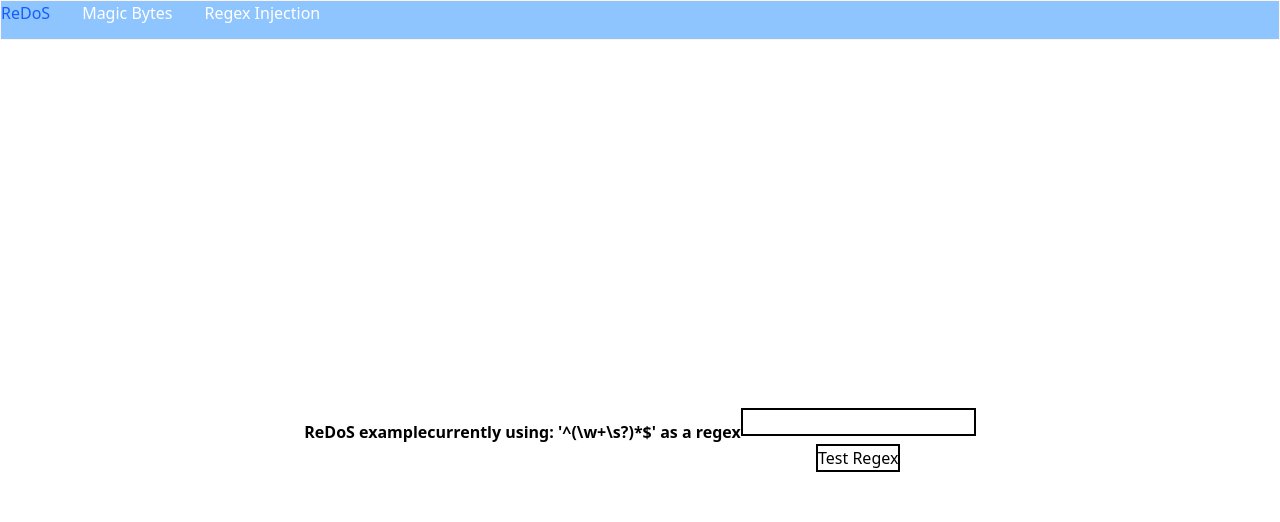
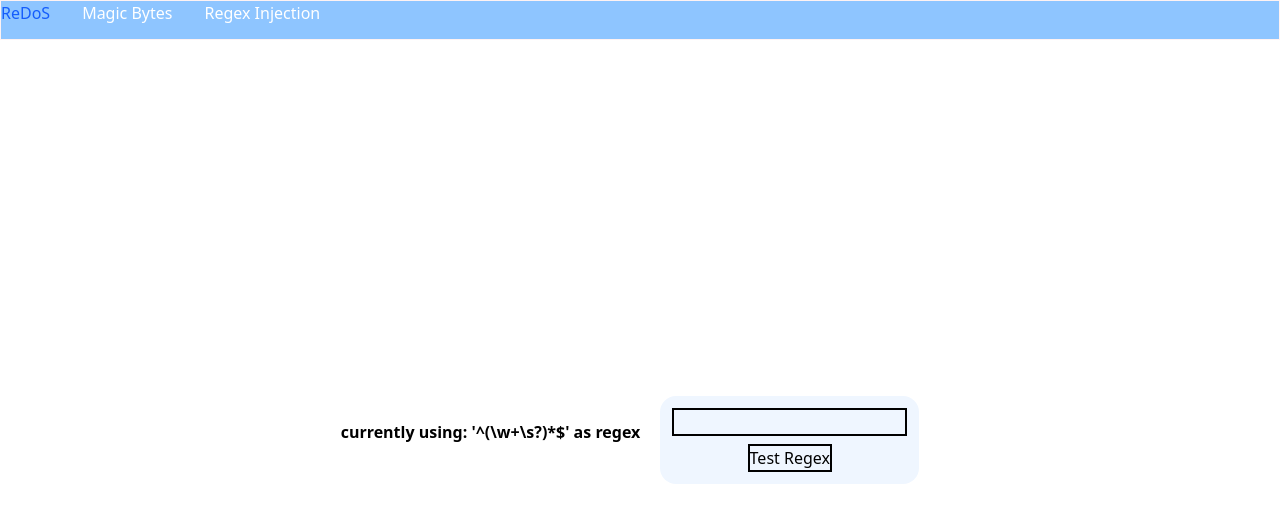
Before and after one commit to zerroxxx9/WebVulnerabilities, a React (Vite) app in the folder frontend/: page /redos in a window 1280 px wide. Shown: the top 522 px of the page. Built offline with nearby package versions, Linux system fonts and the light colour scheme.

Commit message:
small design adjustments

```diff
--- a/frontend/src/pages/redos.tsx
+++ b/frontend/src/pages/redos.tsx
@@ -25,13 +25,15 @@ const ReDoS: React.FC = () => {
 
     return (
         <div className={"flex items-center justify-center h-screen w-screen"}>
-            <h2 className={"font-semibold mb-4"}>ReDoS example</h2>
-            <p className={"font-semibold mb-4"}>currently using: '{vulnerableRegexString}' as a regex</p>
+            <div className={"flex items-center justify-center h-screen w-screen "}>
+                <p className={"font-semibold mb-4"}>currently using: '{vulnerableRegexString}' as regex</p>
+                <div className={"bg-blue-50 m-5 p-3 b-4 rounded-2xl"}>
                     <form onSubmit={handleSubmit} className={"flex flex-col items-center gap-2"}>
-                <input className={"border-blue border-solid border-2"} type="text" value={input} onChange={(e) => setInput(e.target.value)}/>
+                        <input className={"border-blue border-solid border-2"} type="text" value={input}
+                               onChange={(e) => setInput(e.target.value)}/>
                         <button className={"border-blue border-solid border-2"} type="submit">Test Regex</button>
                     </form>
-
+                </div>
                 {validation && (
                     <div className={"mt-4 text-center"}>
                         <p>Result: {validation.result ? "Match" : "No Match"}</p>
@@ -39,6 +41,7 @@ const ReDoS: React.FC = () => {
                     </div>
                 )}
             </div>
+        </div>
     )
 }
 
```
Lines whose indentation alone changed are shown as unchanged.
